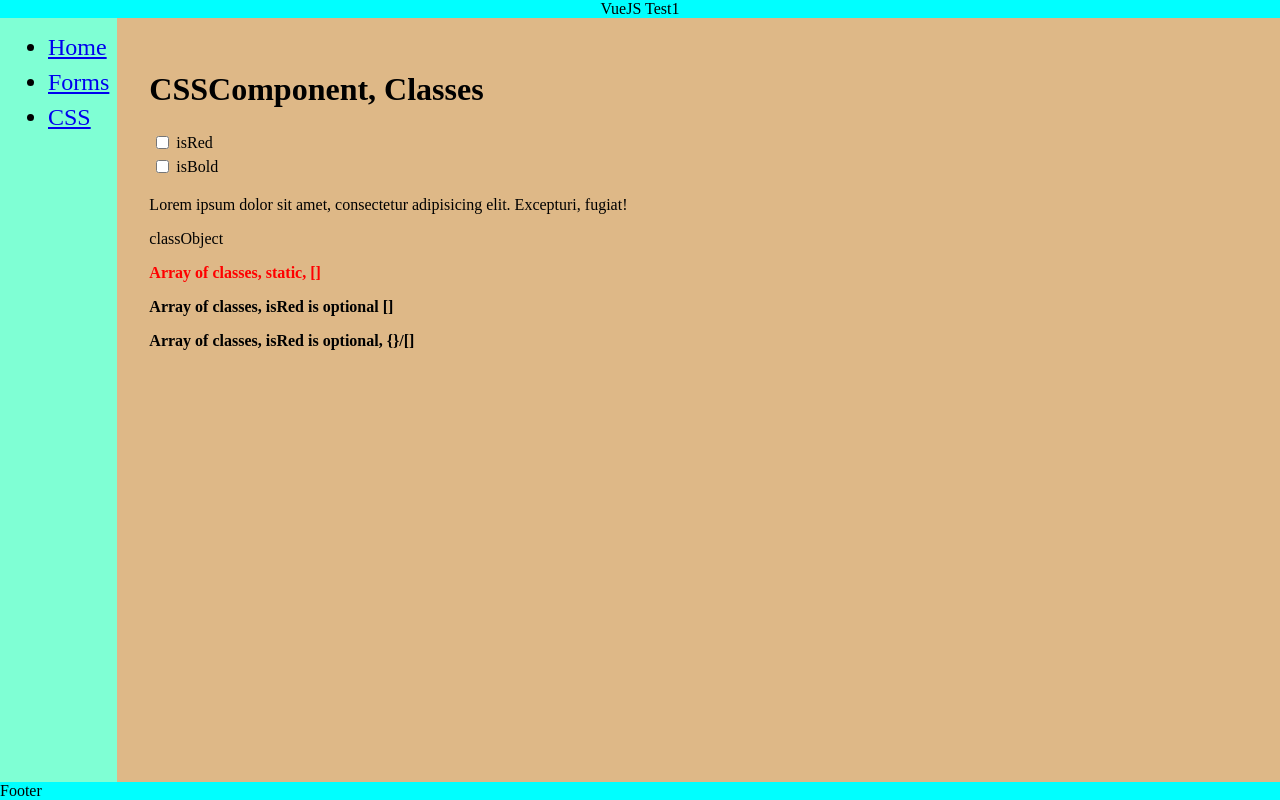
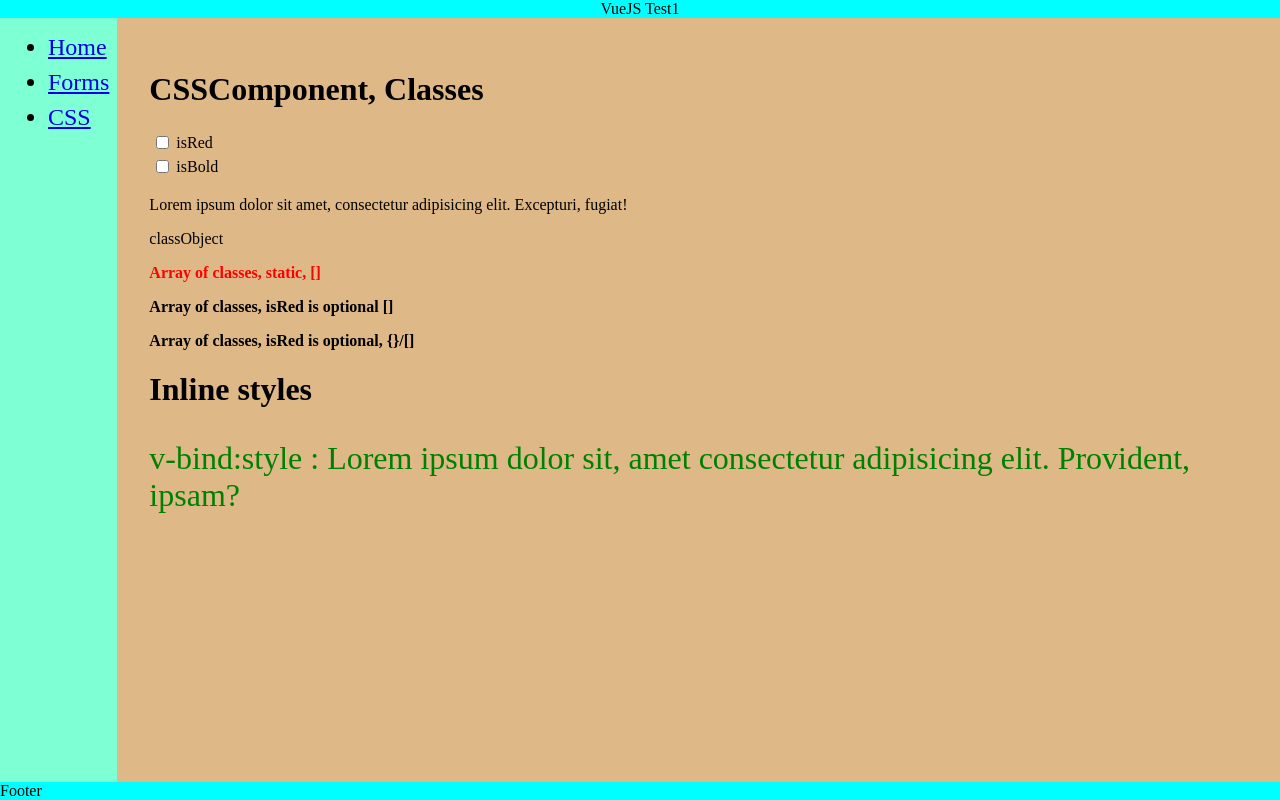
Before and after one commit to andrew2020wit/vue-js-test1, a Vue app: page /css-page in a window 1280 px wide. Built offline with nearby package versions, Linux system fonts and the light colour scheme.

Commit message:
Inline styles

```diff
--- /dev/null
+++ b/src/components/CSSInlineStyle.vue
@@ -0,0 +1,20 @@
+<template>
+  <div>
+    <h1>Inline styles</h1>
+    <p v-bind:style="{ color: color1, fontSize: sizeFont2 }">
+      v-bind:style : Lorem ipsum dolor sit, amet consectetur adipisicing elit.
+      Provident, ipsam?
+    </p>
+  </div>
+</template>
+
+<script>
+export default {
+  data: function() {
+    return {
+      color1: "green",
+      sizeFont2: "2rem",
+    };
+  },
+};
+</script>
--- a/src/views/CSS.vue
+++ b/src/views/CSS.vue
@@ -1,9 +1,13 @@
 <template>
   <div>
     <CSSComponent />
+    <CSSInlineStyle />
   </div>
 </template>
+
 <script>
 import CSSComponent from "../components/CSSComponent";
-export default { components: { CSSComponent } };
+import CSSInlineStyle from "../components/CSSInlineStyle";
+
+export default { components: { CSSComponent, CSSInlineStyle } };
 </script>
```
